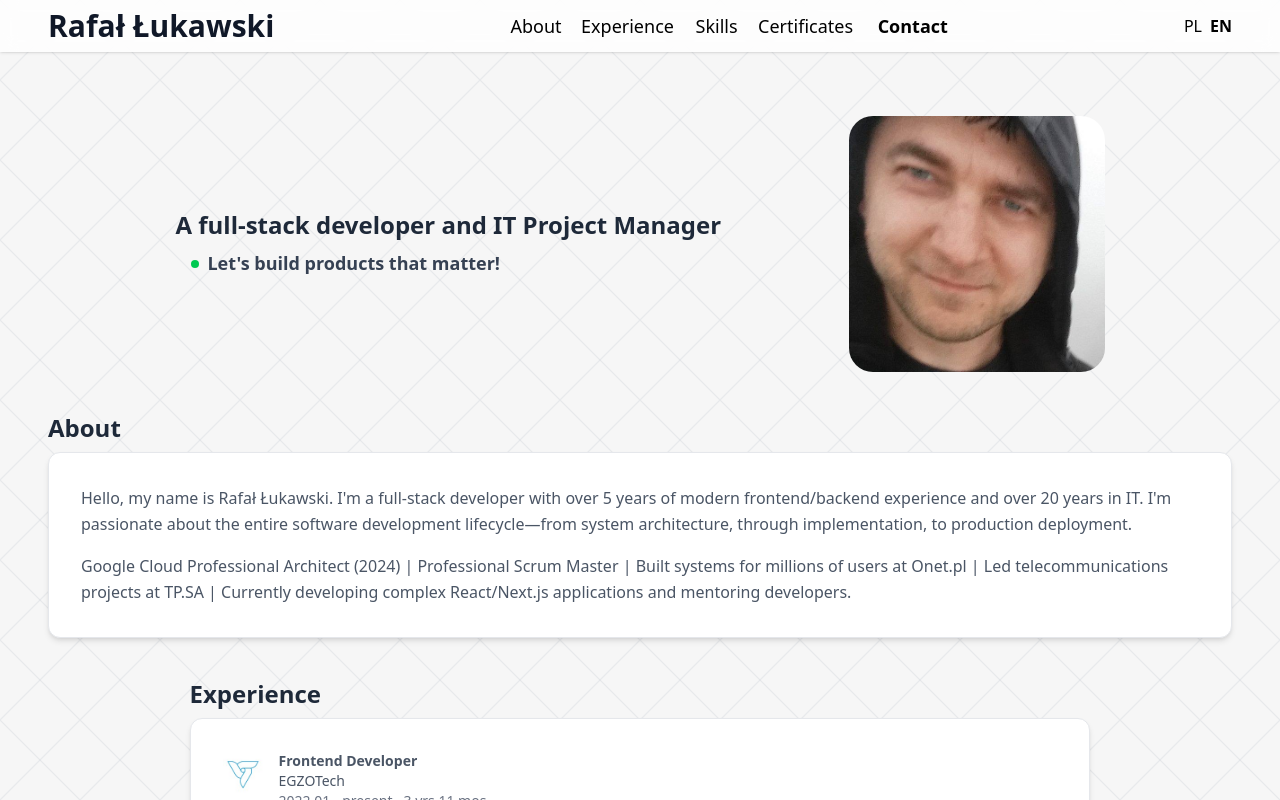
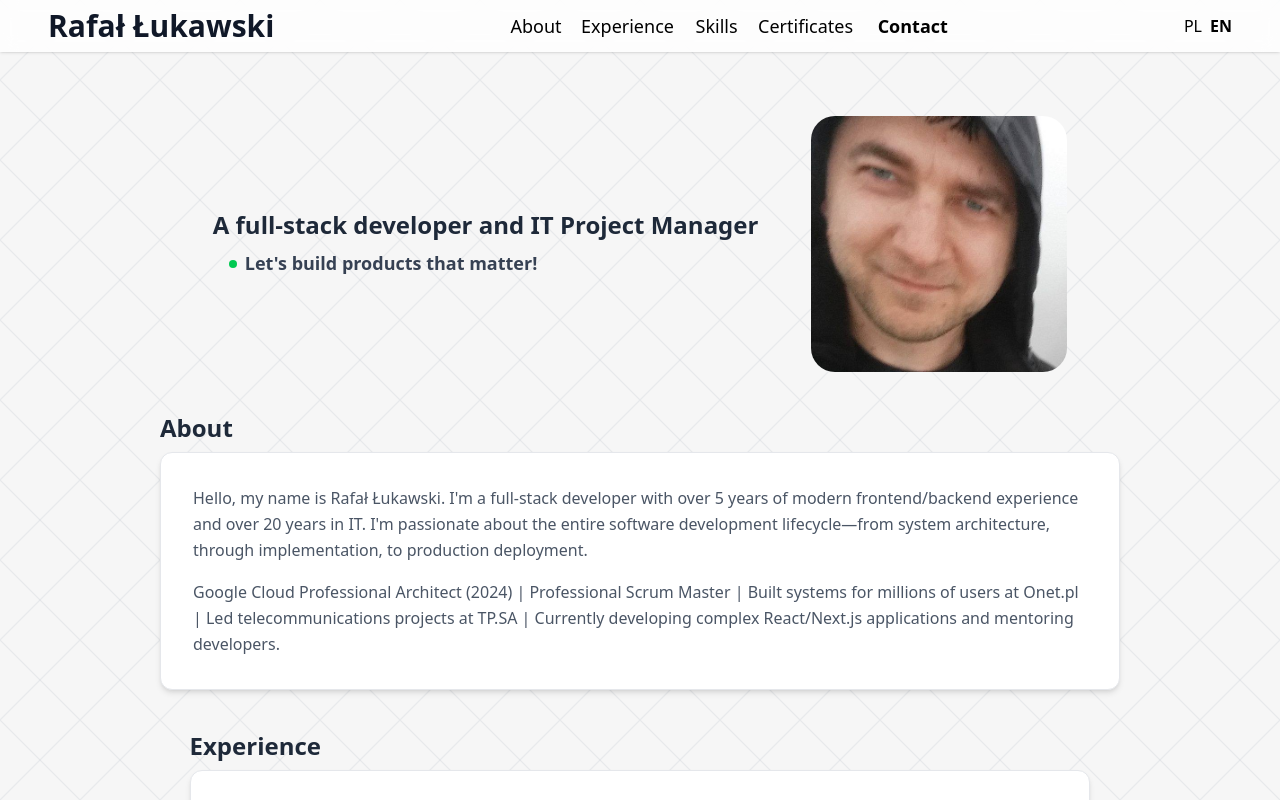
Before and after one commit to rlukawski/personal-website, a React (Vite) app: page / in a window 1280 px wide. Shown: the top 800 px of the page. Built offline with nearby package versions, Linux system fonts and the light colour scheme.

Commit message:
Style page

```diff
--- a/src/index.css
+++ b/src/index.css
@@ -1,7 +1,7 @@
 @import "tailwindcss";
 
 :root {
-  --content-max-width: 1280px;
+  --content-max-width: 960px;
 }
 
 html {
```
